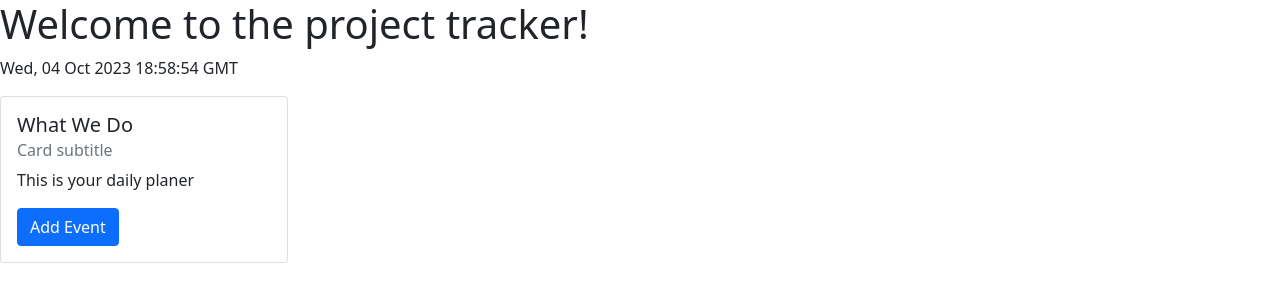
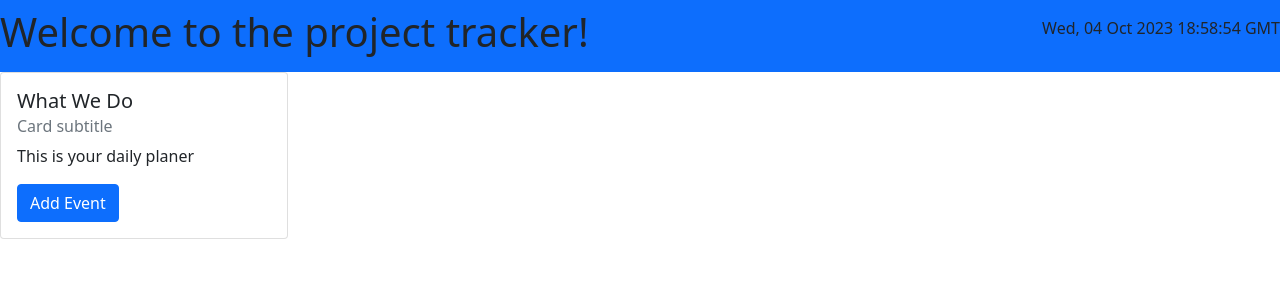
Before and after one commit to mitsukaichi/project-tracker, a plain HTML site: page index.html in a window 1280 px wide. Drawn offline with nearby package versions, Linux system fonts and the light colour scheme.

Commit message:
Navbar added

```diff
--- a/index.html
+++ b/index.html
@@ -15,8 +15,11 @@
 </head>
 <body>
     <header>
-        <h1>Welcome to the project tracker!</h1>
-        <p id ="current_time"></p>
+        <nav class="navbar navbar-dark bg-primary">
+            <h1 class="text-center">Welcome to the project tracker!</h1>
+            <p id ="current_time" class="text-center"></p>
+        </nav>
+
     </header>
 
     <div class="card" style="width: 18rem;">
```
